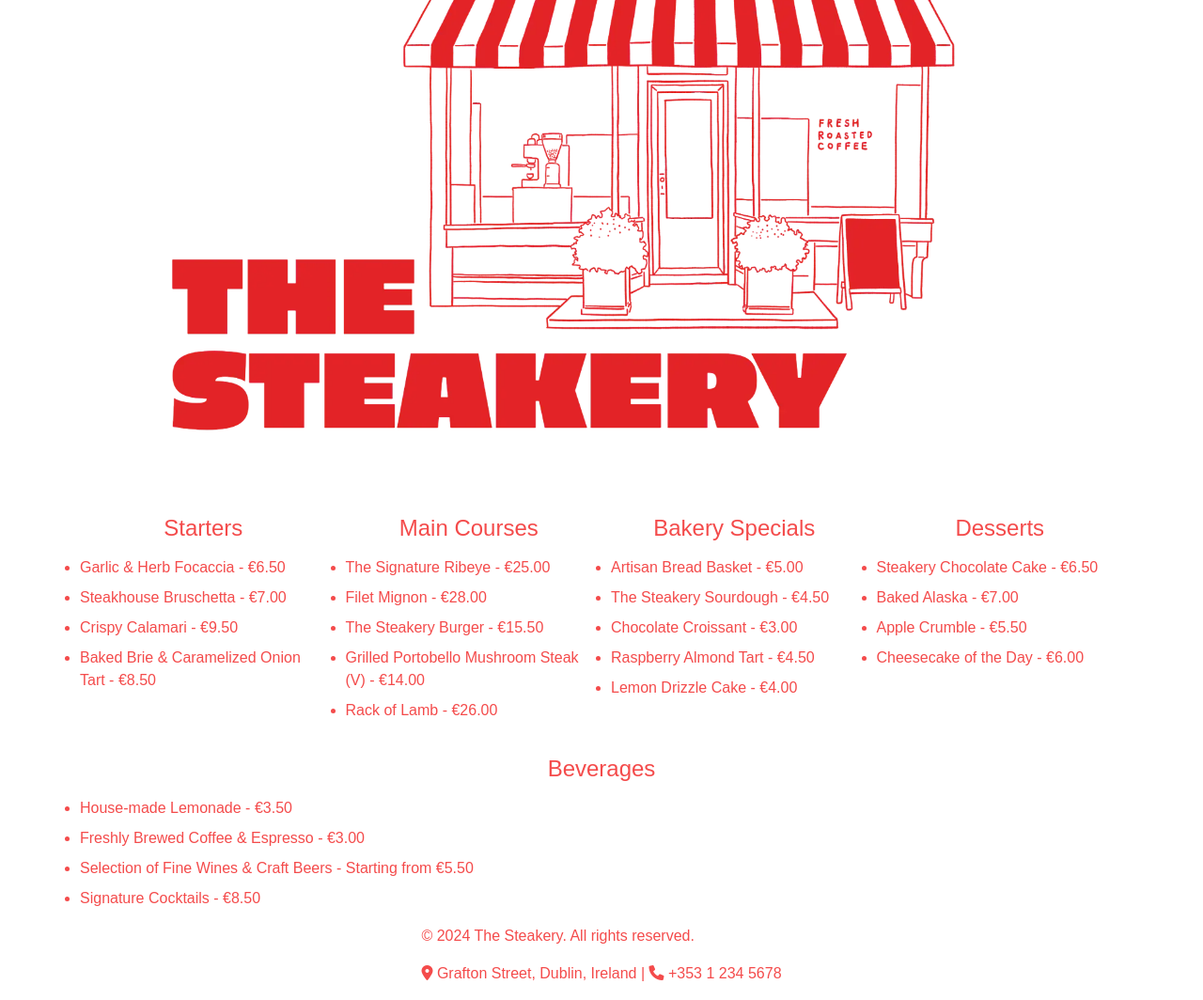
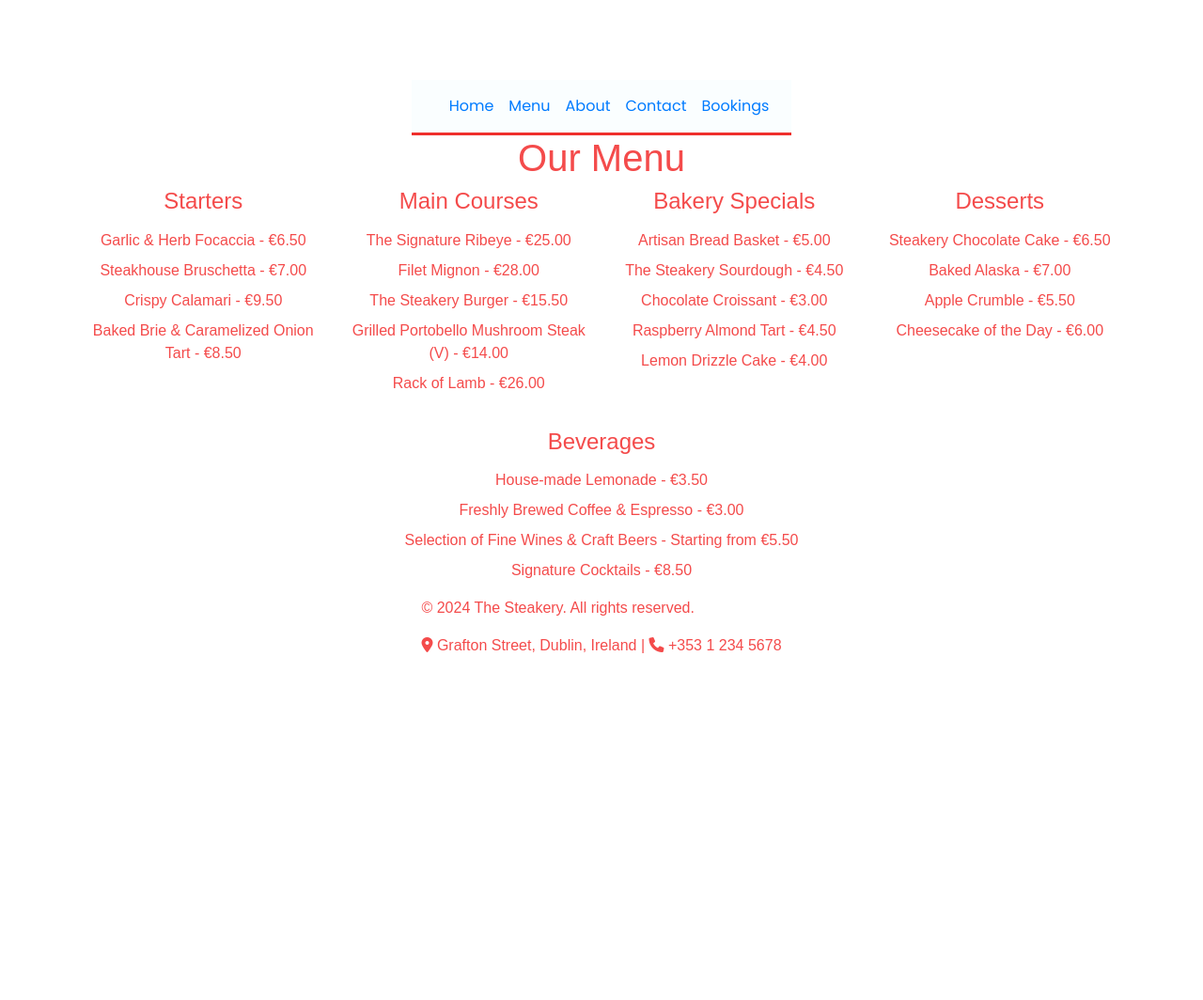
Before and after one commit to micdr93/TheSteakeryPP4, a Django app: page /menu/ in a window 1280 px wide. Shown: the whole page at 94% size. After the commit the page ends 695 px from the top, so only its background shows below. Run offline with Django 4.2, Linux system fonts and the light colour scheme; some libraries are stand-ins or nearby versions.

Commit message:
edited css

```diff
--- a/static/css/style.css
+++ b/static/css/style.css
@@ -1,5 +1,4 @@
 @import url('https://fonts.googleapis.com/css2?family=Bebas+Neue&family=Poppins:ital,wght@0,100;0,200;0,300;0,400;0,500;0,600;0,700;0,800;0,900;1,100;1,200;1,300;1,400;1,500;1,600;1,700;1,800;1,900&display=swap');
-
 
 body {
     font-family: Arial, sans-serif;
@@ -27,14 +26,16 @@
 }
 
 .navbar {
-    background-color : #fafeff;
-    font-family : "Bebas Neue", sans-serif;
-    text-decoration : #ef2f2c;
-    border-color : #ef2f2c;
-    border-width : 3px;
-    border-bottom : 3px solid #ef2f2c;
+    background-color: #fafeff;
+    font-family: "Poppins", sans-serif;
+    text-decoration: none;
+    border-color: #ef2f2c;
+    border-width: 3px;
+    border-bottom: 3px solid #ef2f2c;
     color: #ef2f2c;
-    }
+}
+
+
 
 .menu-sections {
     display: flex;
@@ -51,6 +52,7 @@
 
 .menu-category ul {
     padding: 0;
+    list-style-type: none; /* Remove bullet points */
 }
 
 .menu-category h2 {
@@ -61,9 +63,7 @@
 .menu-category li {
     font-size: 1rem;
     margin-bottom: 8px;
-    align-content: center;
-    align-items: center;
-
+    text-align: center;
 }
 
 #booking-form {
--- a/templates/menu.html
+++ b/templates/menu.html
@@ -6,8 +6,6 @@
 <header>
     <h1>Our Menu</h1>
 </header>
-
-<img src="thesteakerypp4/media/tslogo.webp" class="img-fluid" alt="The Steakery Restaurant">
 
 <section id="menu" class="container">
     <div class="menu-sections">
```
